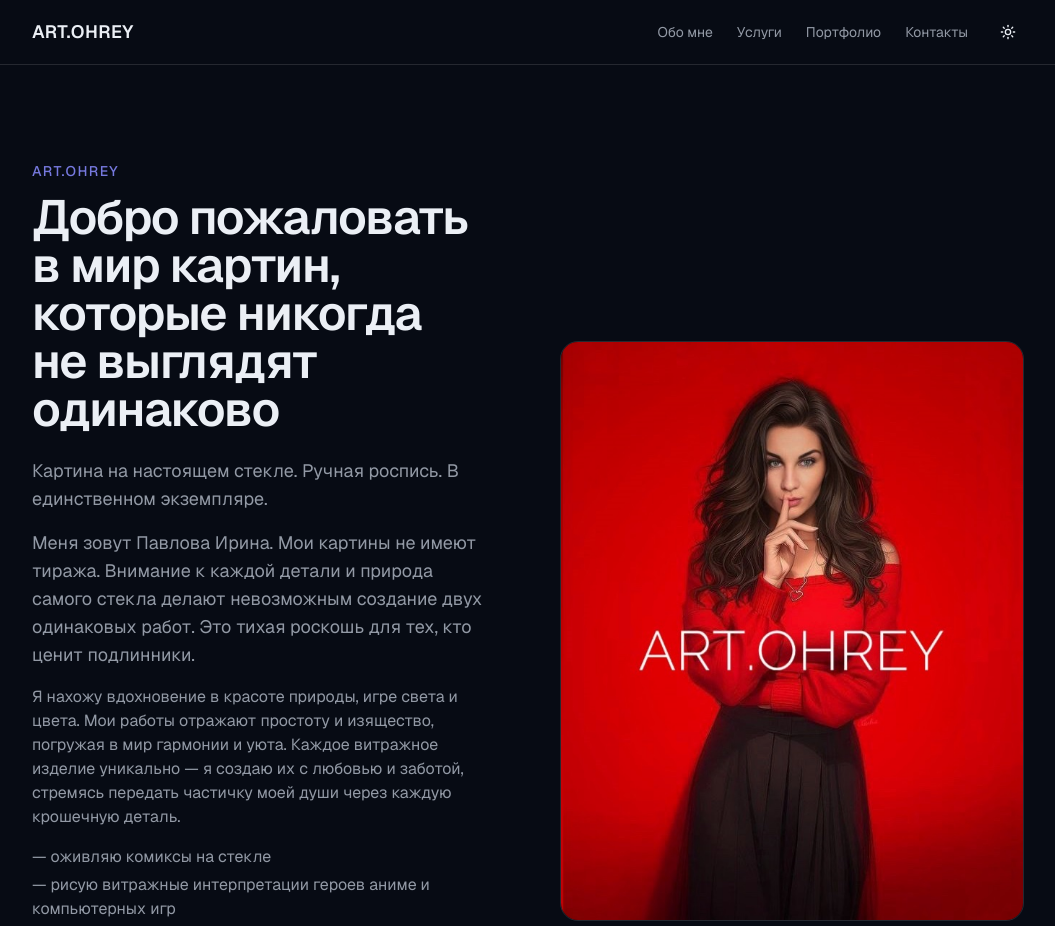
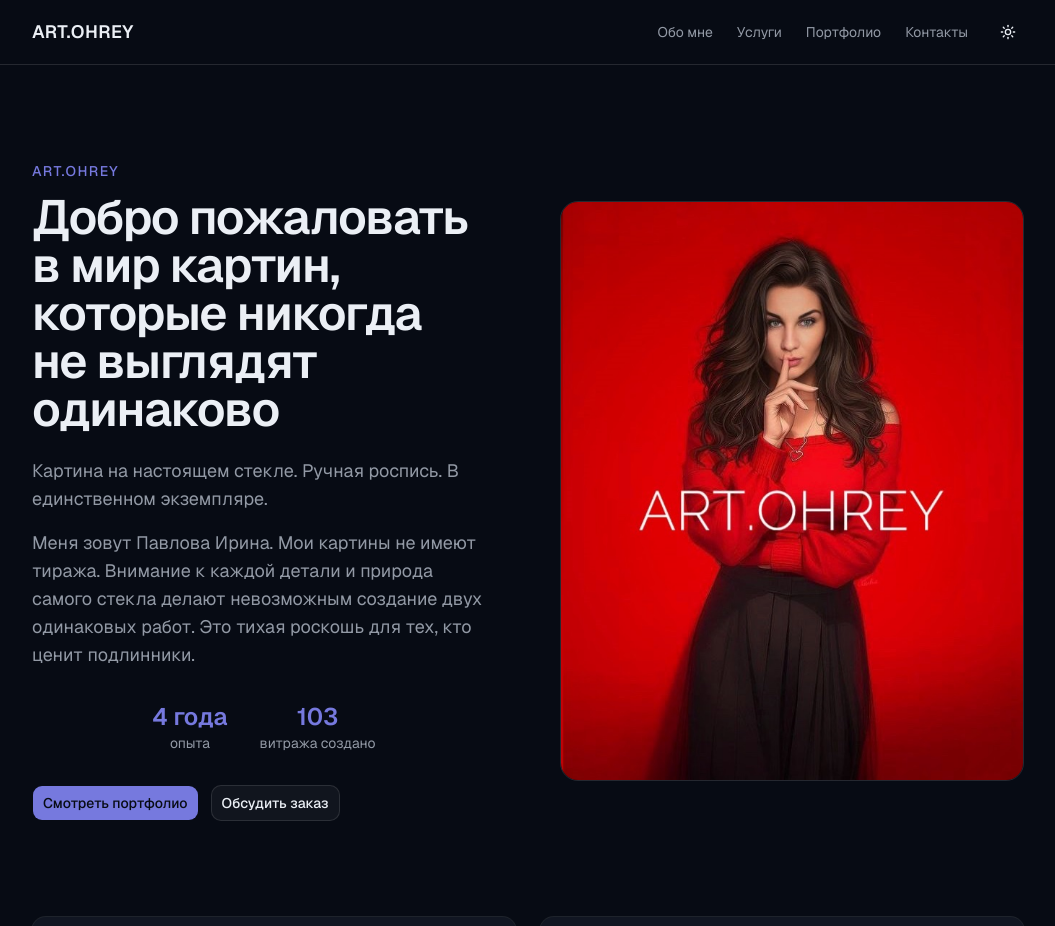
Before and after one commit to morkelebthennei-hub/site_pavlova, a Next.js app: page / in a window 1280 px wide. Shown: the top 926 px of the page, without its empty margins (112-1167 px from the left). Built offline with nearby package versions, Linux system fonts and the light colour scheme; no server answers.

Commit message:
copy: remove inspiration paragraph and themes list from homepage hero
Text archived in CLAUDE.md / PROJECT_LOG.md.

Co-Authored-By: Claude Sonnet 5.5 <noreply@anthropic.com>

```diff
--- a/components/sections/about-hero.tsx
+++ b/components/sections/about-hero.tsx
@@ -28,17 +28,6 @@ export function AboutHero() {
           природа самого стекла делают невозможным создание двух одинаковых работ. Это тихая
           роскошь для тех, кто ценит подлинники.
         </p>
-        <p className="mt-4 text-pretty text-muted-foreground">
-          Я нахожу вдохновение в красоте природы, игре света и цвета. Мои работы отражают
-          простоту и изящество, погружая в мир гармонии и уюта. Каждое витражное изделие
-          уникально — я создаю их с любовью и заботой, стремясь передать частичку моей души
-          через каждую крошечную деталь.
-        </p>
-        <ul className="mt-4 space-y-1 text-muted-foreground">
-          <li>— оживляю комиксы на стекле</li>
-          <li>— рисую витражные интерпретации героев аниме и компьютерных игр</li>
-          <li>— и особая любовь — нуарные мистические сюжеты</li>
-        </ul>
         <dl className="mt-8 flex flex-wrap justify-center gap-x-8 gap-y-4">
           <div className="text-center">
             <dt className="sr-only">опыта</dt>
```
Also changed, not shown: 1 other file (tests, documents, lock files or other folders).
